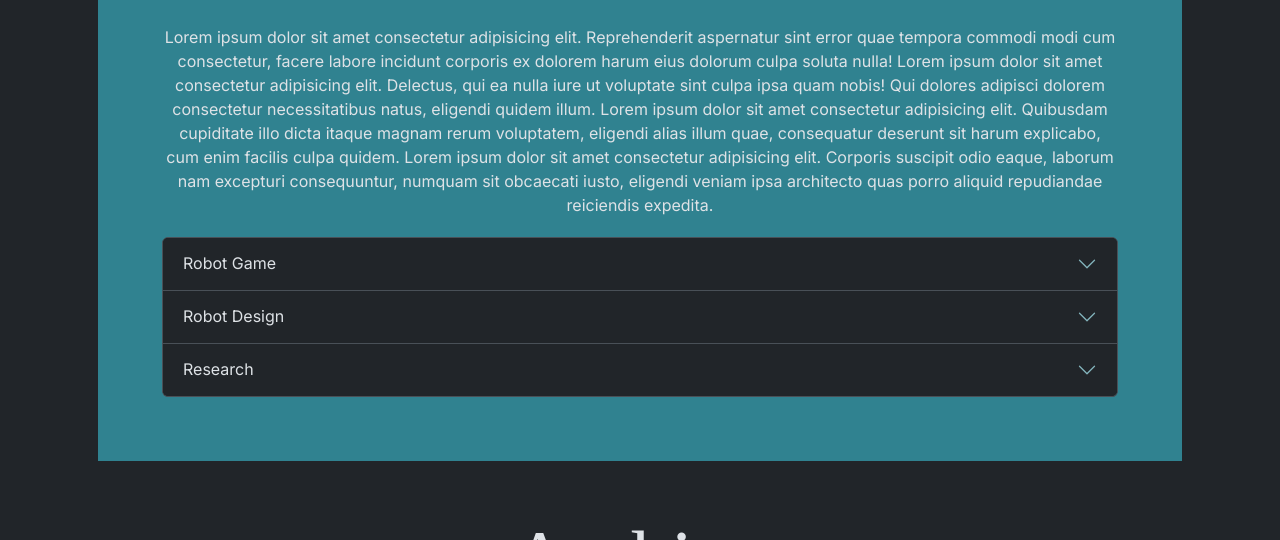
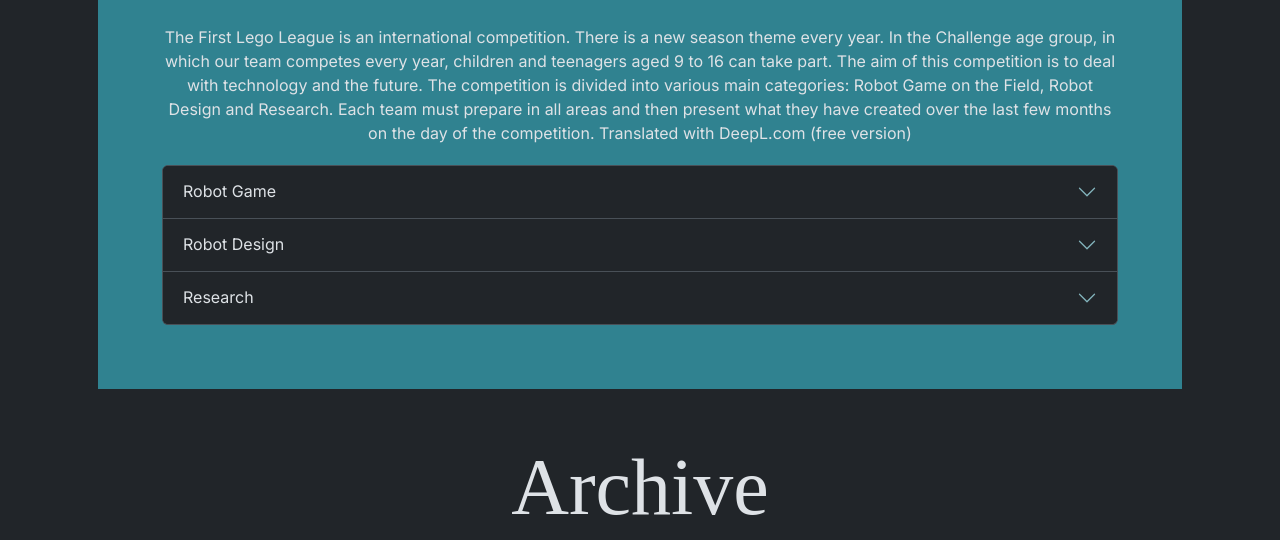
Before and after one commit to ThiebaudReimann/LEGOminati, a website: page en/index.html in a window 1280 px wide. Shown: the part 1581-2121 px from the top of the page. Drawn offline with nearby package versions, Linux system fonts and the light colour scheme; files whose address does not match are found by name; a web font is replaced by a local one.

Commit message:
Added FLL description to en page

```diff
--- a/en/index.html
+++ b/en/index.html
@@ -131,16 +131,13 @@
                             src="../assets/img/logos/FIRSTLego_iconHorz_RGB.png" height="50px"></a></h4>
                     <div class="sized-box"></div>
                     <div>
-                        <span>Lorem ipsum dolor sit amet consectetur adipisicing elit. Reprehenderit aspernatur sint
-                            error quae tempora commodi modi cum consectetur, facere labore incidunt corporis ex dolorem
-                            harum eius dolorum culpa soluta nulla! Lorem ipsum dolor sit amet consectetur adipisicing
-                            elit. Delectus, qui ea nulla iure ut voluptate sint culpa ipsa quam nobis! Qui dolores
-                            adipisci dolorem consectetur necessitatibus natus, eligendi quidem illum. Lorem ipsum dolor
-                            sit amet consectetur adipisicing elit. Quibusdam cupiditate illo dicta itaque magnam rerum
-                            voluptatem, eligendi alias illum quae, consequatur deserunt sit harum explicabo, cum enim
-                            facilis culpa quidem. Lorem ipsum dolor sit amet consectetur adipisicing elit. Corporis
-                            suscipit odio eaque, laborum nam excepturi consequuntur, numquam sit obcaecati iusto,
-                            eligendi veniam ipsa architecto quas porro aliquid repudiandae reiciendis expedita.</span>
+                        <span>The First Lego League is an international competition. There is a new season theme every year.
+                        In the Challenge age group, in which our team competes every year, children and teenagers aged 9 to 16 can take part.
+                        The aim of this competition is to deal with technology and the future.
+                        The competition is divided into various main categories: Robot Game on the Field, Robot Design and Research.
+                        Each team must prepare in all areas and then present what they have created over the last few months on the day of the competition.
+
+Translated with DeepL.com (free version)</span>
                     </div>
                     <div class="sized-box"></div>
                     <div class="accordion" id="competitionAccordion">
```
